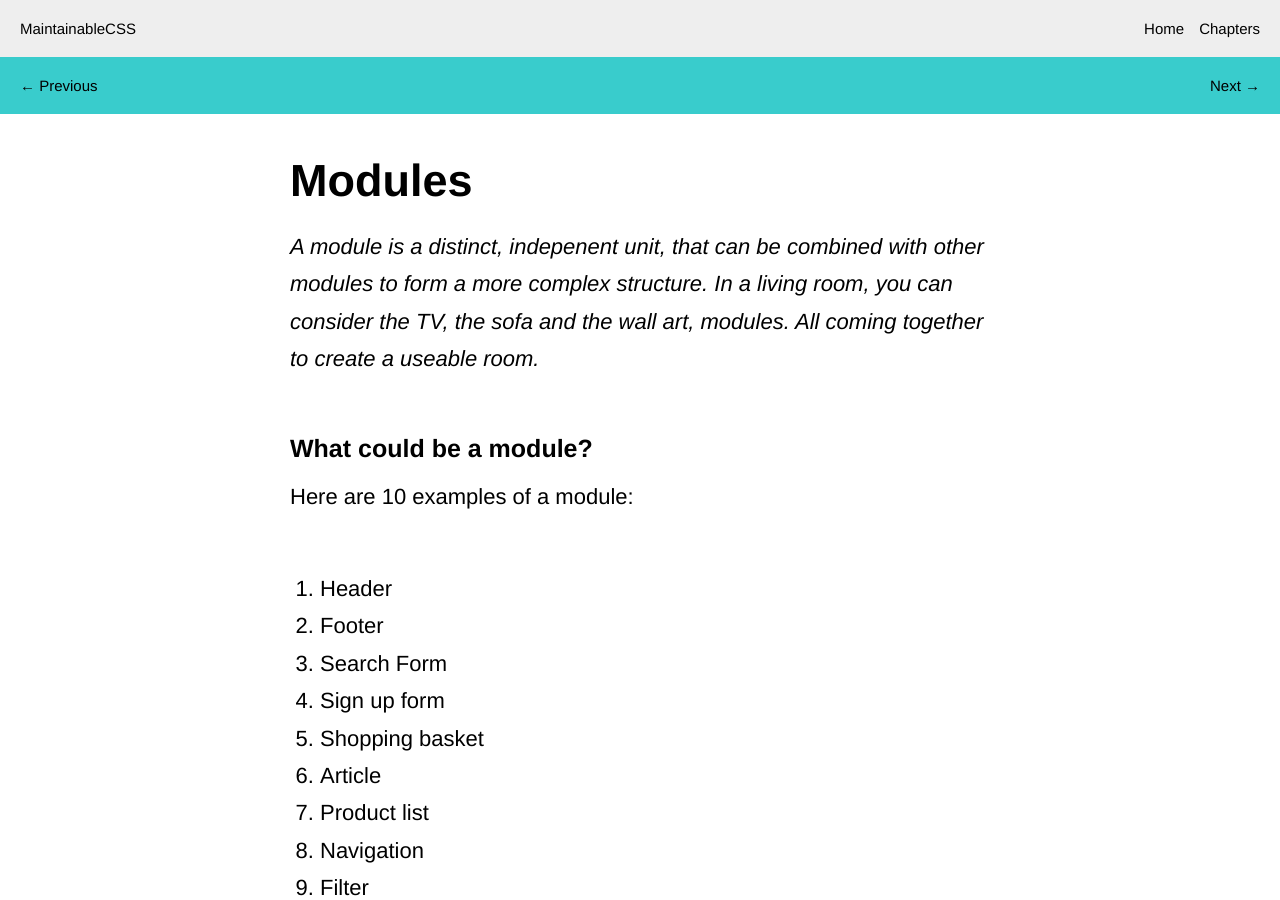
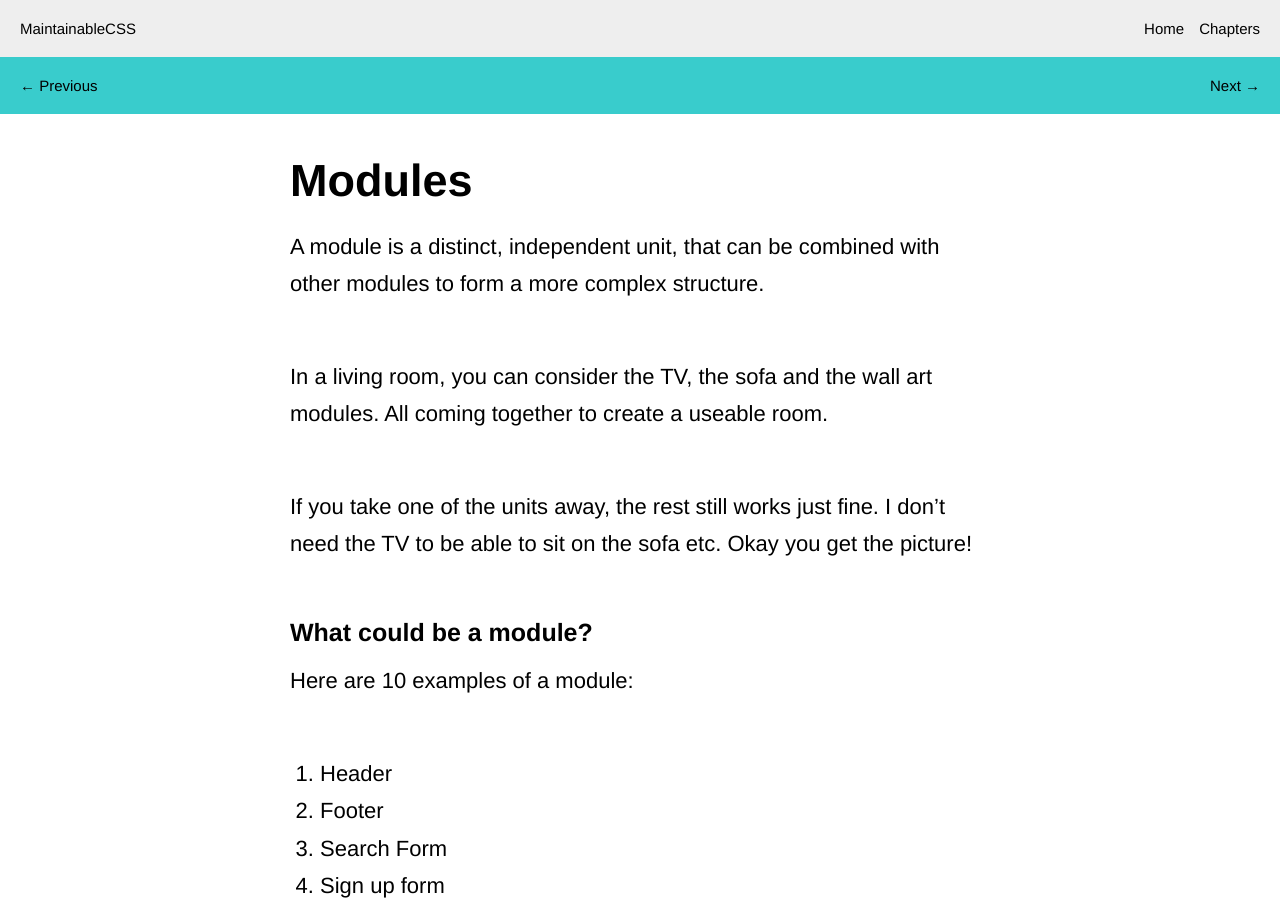
Before and after one commit to adamsilver/maintainablecss.com-jekyll, a Jekyll site: the page built from _chapters/06-modules.md, in a window 1280 px wide and 900 px high. Built offline with Jekyll 4.4.1, drawn with Linux system fonts in a browser that asks for light colours.

Commit message:
More maintainablecss.com

```diff
--- a/_chapters/06-modules.md
+++ b/_chapters/06-modules.md
@@ -5,7 +5,11 @@ section: Core
 permalink: /chapters/modules/
 ---
 
-*A module is a distinct, indepenent unit, that can be combined with other modules to form a more complex structure. In a living room, you can consider the TV, the sofa and the wall art, modules. All coming together to create a useable room.*
+A module is a distinct, independent unit, that can be combined with other modules to form a more complex structure.
+
+In a living room, you can consider the TV, the sofa and the wall art modules. All coming together to create a useable room.
+
+If you take one of the units away, the rest still works just fine. I don't need the TV to be able to sit on the sofa etc. Okay you get the picture!
 
 ## What could be a module?
 
```
Also changed, not shown: _chapters/01-introduction.md (+1 -3 lines), _chapters/04-ids.md (+1 -1 lines).
